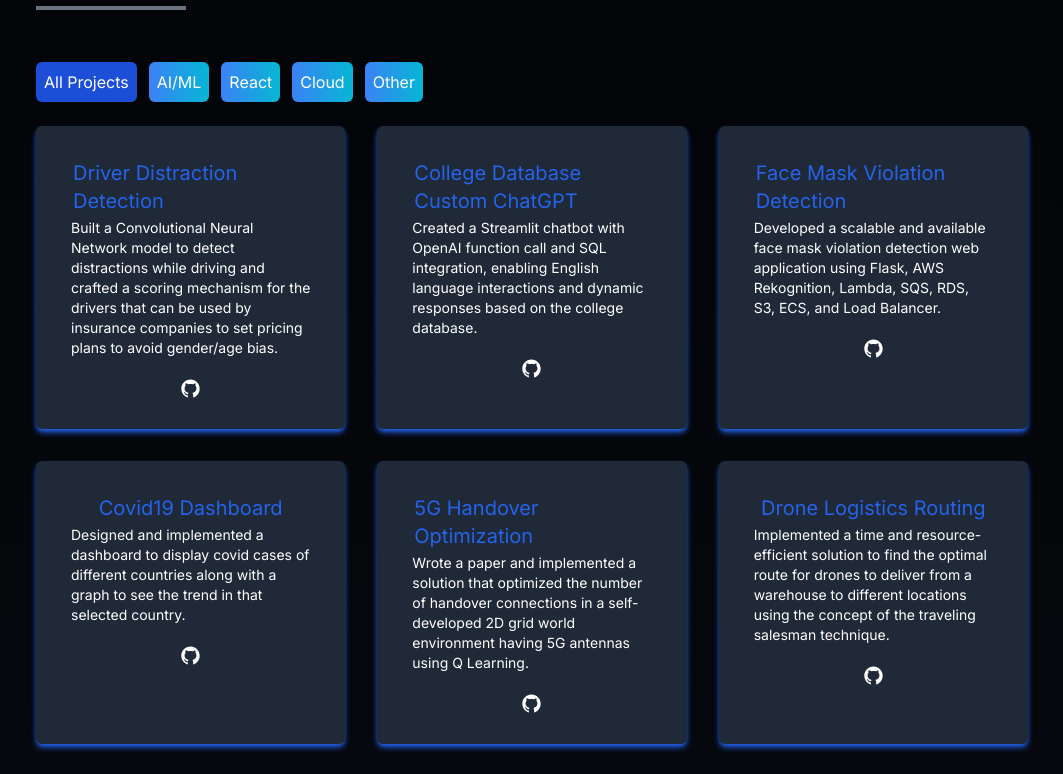
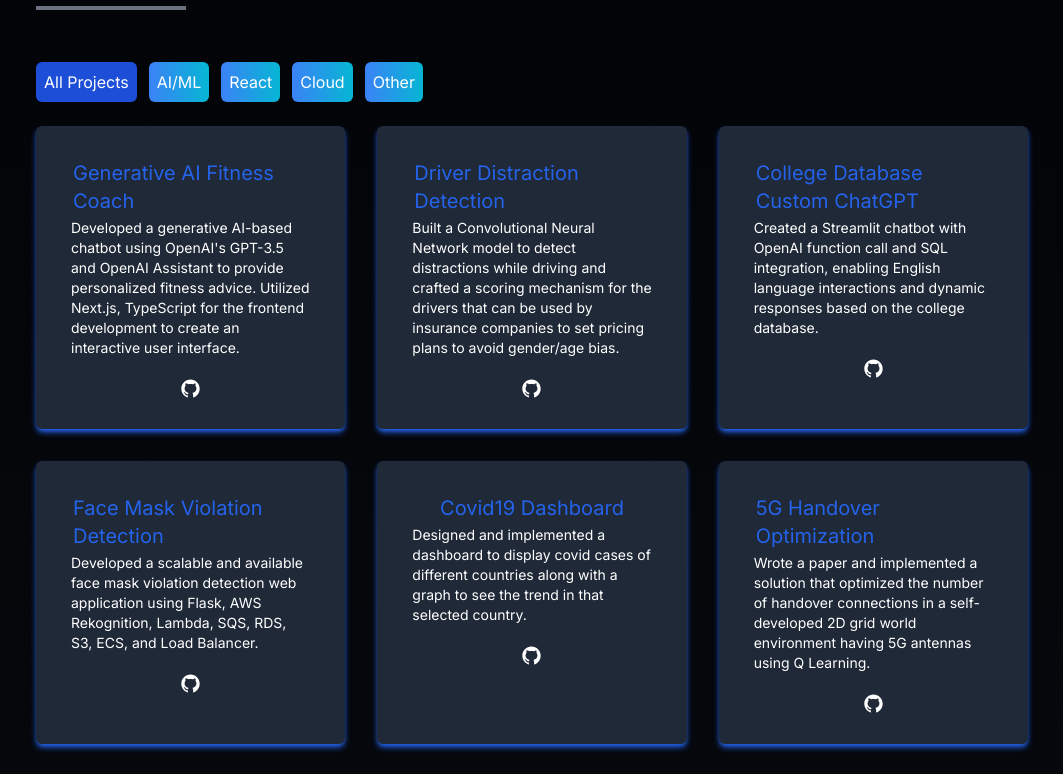
Before and after one commit to gowtham-chandrasekaran/portfolio-website, a React (Create React App) app: page / in a window 1280 px wide. Shown: the part 932-1706 px from the top of the page, without its empty margins (108-1171 px from the left). Built offline with nearby package versions, Linux system fonts and the light colour scheme.

Commit message:
GenAI project

```diff
--- a/src/components/Portfolio.jsx
+++ b/src/components/Portfolio.jsx
@@ -17,6 +17,13 @@
   const [activeTechnology, setActiveTechnology] = useState("all");
 
   const portfolios = [
+    {
+      id: 1.1,
+      technology: "ml",
+      title: "Generative AI Fitness Coach",
+      text: "Developed a generative AI-based chatbot using OpenAI's GPT-3.5 and OpenAI Assistant to provide personalized fitness advice. Utilized Next.js, TypeScript for the frontend development to create an interactive user interface.",
+      link: "https://generative-ai-fitness-app.vercel.app/",
+    },
     {
       id: 1,
       technology: "ml",
```
